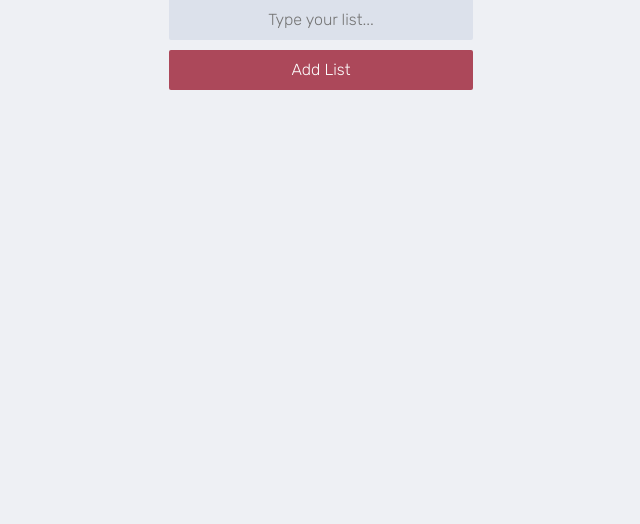
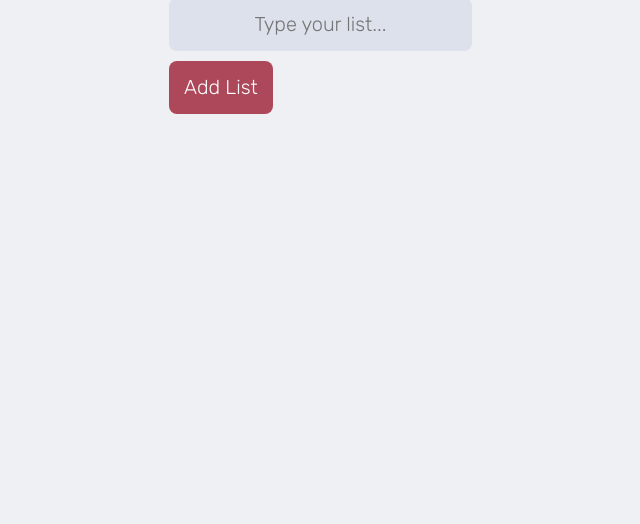
Before and after one commit to vinothkumar-raja/all-note, a plain HTML site: page index.html in a window 1280 px wide. Shown: the part 276-800 px from the top of the page, without its empty margins (311-951 px from the left). Drawn offline with nearby package versions, Linux system fonts and the light colour scheme; no server answers.

Commit message:
Add files via upload

```diff
--- a/index.css
+++ b/index.css
@@ -6,14 +6,15 @@ html, body {
 }
 
 input {
-    width: 300px;
-    height: 40px;
     color: #432000;
     background-color: #DCE1EB;
-    border-radius: 2px;
-    border: none;
-    margin-top: 10px;
+    border: 0;
+    padding: 15px;
+    border-radius: 8px;
+    font-size: 20px;
     text-align: center;
+    font-family: 'Rubik', sans-serif;
+    margin: 10px 0;
 }
 
 h1 {
@@ -24,18 +25,19 @@ h1 {
 }
 
 button {
-    width: 304px;
-    height: 40px;
     color: #FDFDFD;
     background-color: #AC485A;
-    border: none;
-    border-radius: 2px;
-    margin-top: 10px;
+    border: 0;
+    padding: 15px;
+    border-radius: 8px;
+    font-size: 20px;
+    text-align: center;
+    font-family: 'Rubik', sans-serif;
 }
 
-/* img.app-logo {
+img.app-logo {
     padding-left: 70px;
-} */
+}
 
 img {
     width: 150px;
--- a/index.js
+++ b/index.js
@@ -1,5 +1,5 @@
 import { initializeApp } from "https://www.gstatic.com/firebasejs/9.15.0/firebase-app.js"
-import { getDatabase, ref, push, onValue } from "https://www.gstatic.com/firebasejs/9.15.0/firebase-database.js"
+import { getDatabase, ref, push, onValue, remove } from "https://www.gstatic.com/firebasejs/9.15.0/firebase-database.js"
 
 const appSettings = {
     databaseURL: "https://all-note-app-default-rtdb.firebaseio.com/"
@@ -15,7 +15,7 @@ const addButtonEl = document.getElementById("add-button")
 const shoppingListEl = document.getElementById("shopping-list")
 
 onValue(todoList, function(list) {
-    let listArray = Object.values(list.val())
+    let listArray = Object.entries(list.val())
     shoppingListEl.innerHTML = ""
     showList(listArray)
 })
@@ -30,10 +30,23 @@ addButtonEl.addEventListener("click", function() {
 
 function showList(listArray) {
 
-    let htmlList = ""
     for(let i=0;i<listArray.length;i++) {
-        htmlList += `<li>${listArray[i]}</li>`
+        let currentList = listArray[i]
+        let currentId = listArray[0]
+        let currentValue = listArray[1]
+        let newEl = document.createElement("li")
+
+        // Challenge: Attach an event listener to newEl and make it so you console log the id of the item when it's pressed.
+        newEl.addEventListener("click", function() {
+            console.log(currentId)
+            let exactLocationOfItemInDB = ref(database, `todoList/${currentId}`)
+            remove(exactLocationOfItemInDB)
+        })
+
+        shoppingListEl.append(newEl)
     }
 
-    shoppingListEl.innerHTML = htmlList
+
+
+
 }
```
